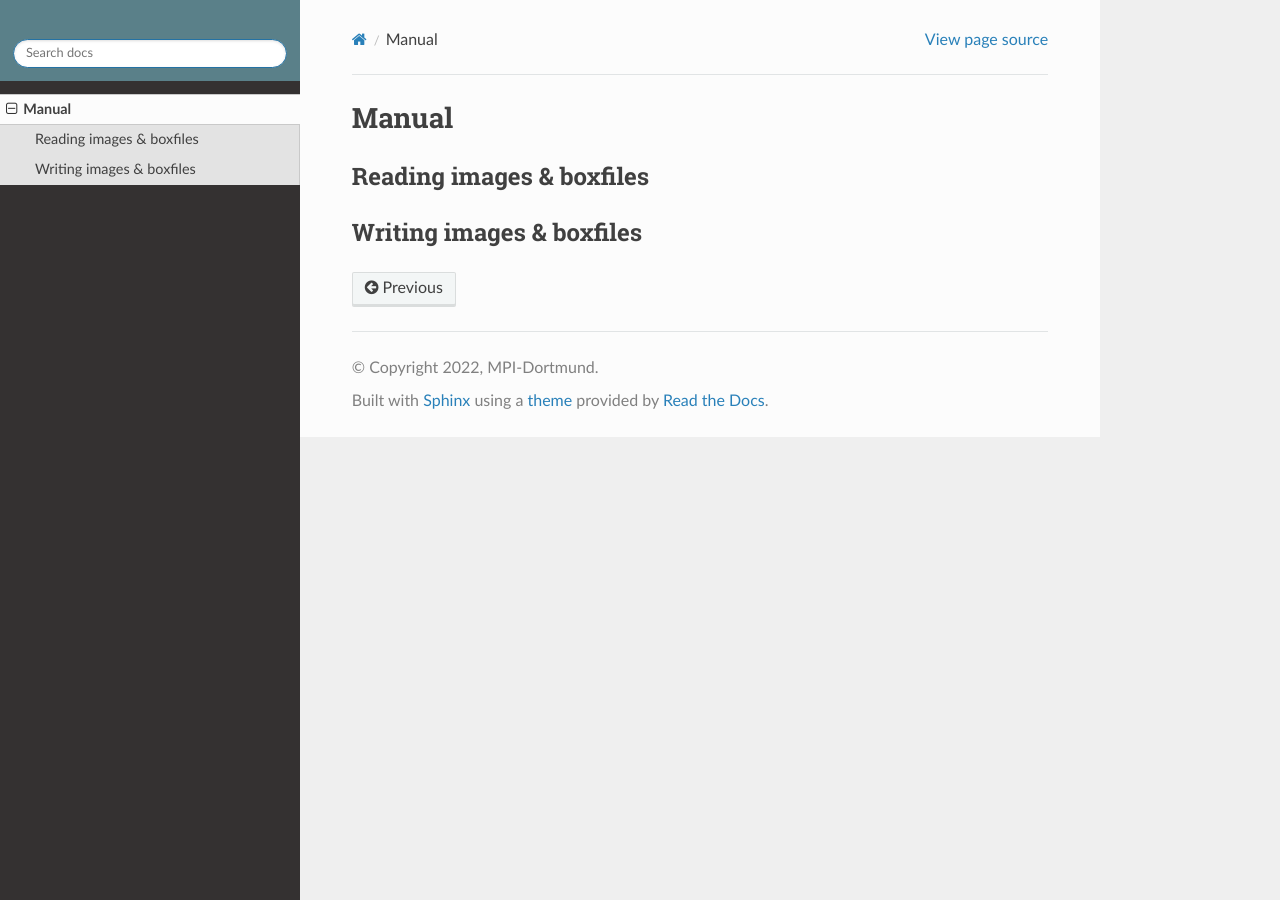
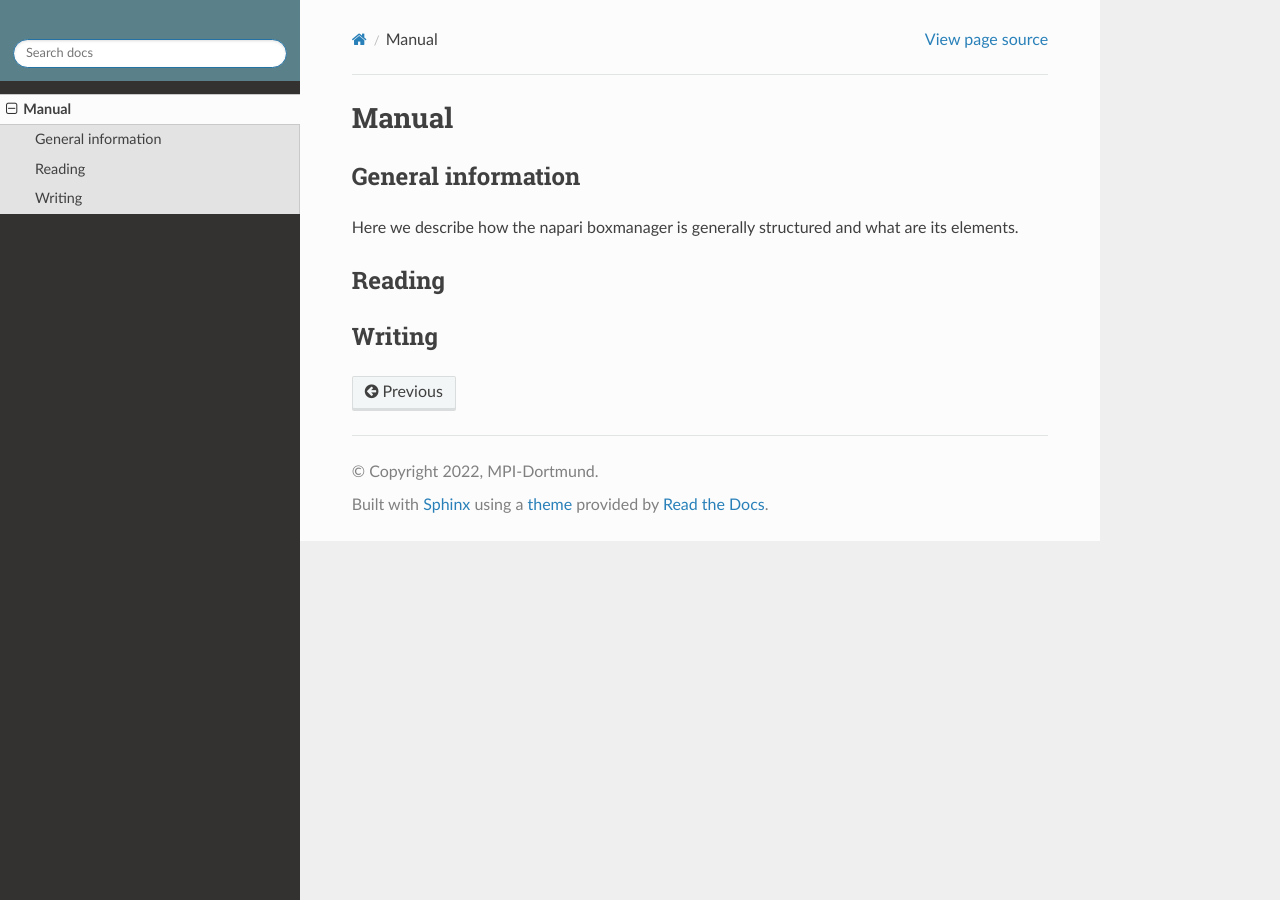
Before and after one commit to MPI-Dortmund/napari-boxmanager, a Sphinx documentation site: the page built from docs/manual/manual.rst, in a window 1280 px wide. Built offline with Sphinx 7.4.7 and the Read the Docs theme 2.0.0, drawn with Linux system fonts in a browser that asks for light colours.

Commit message:
add general

```diff
--- /dev/null
+++ b/docs/manual/general.rst
@@ -0,0 +1,4 @@
+General information
+===================
+
+Here we describe how the napari boxmanager is generally structured and what are its elements.
--- a/docs/manual/manual.rst
+++ b/docs/manual/manual.rst
@@ -2,6 +2,8 @@
 Manual
 =========
 
+.. include:: general.rst
+
 .. include:: read.rst
 
 .. include:: write.rst
--- a/docs/manual/read.rst
+++ b/docs/manual/read.rst
@@ -1,2 +1,2 @@
-Reading images & boxfiles
-=========================
+Reading
+=======
--- a/docs/manual/write.rst
+++ b/docs/manual/write.rst
@@ -1,2 +1,2 @@
-Writing images & boxfiles
-=========================
+Writing
+=======
```
